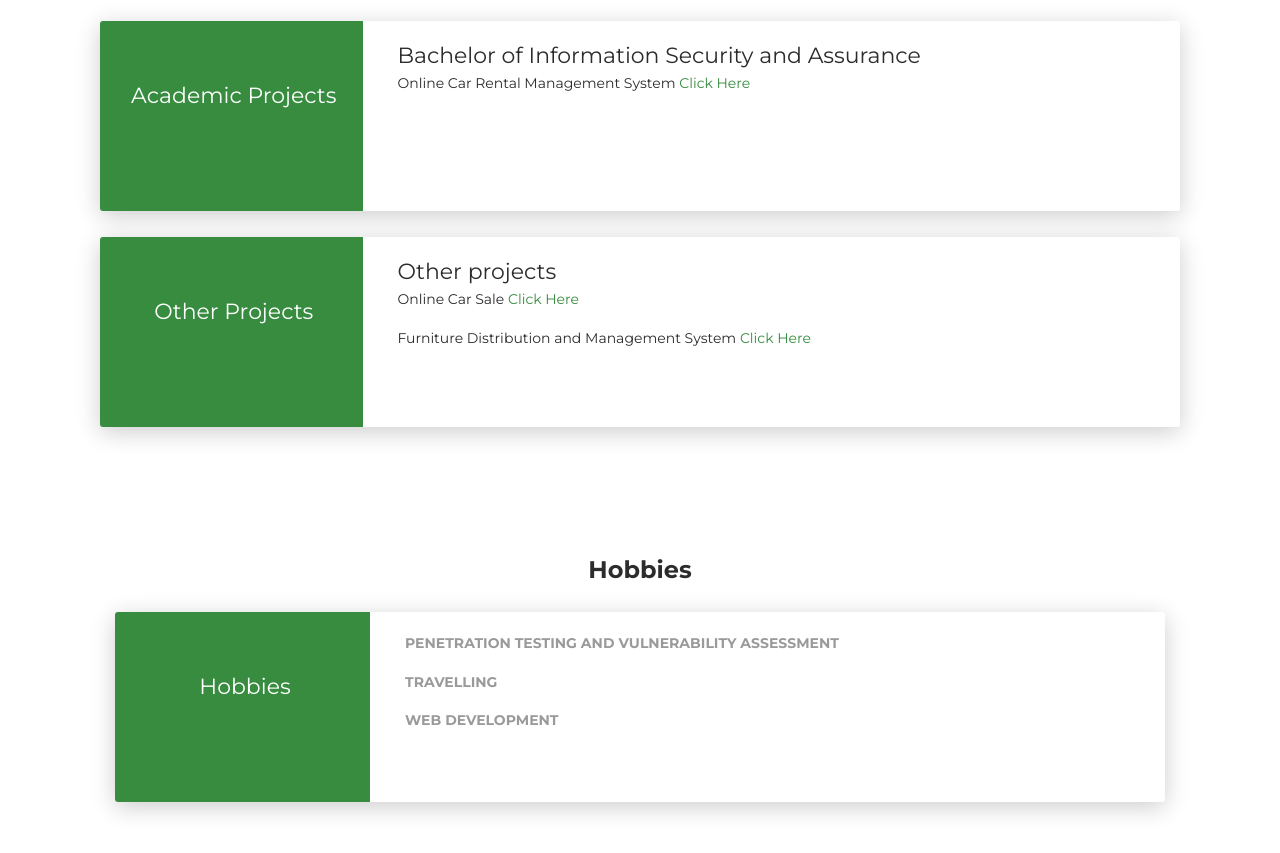
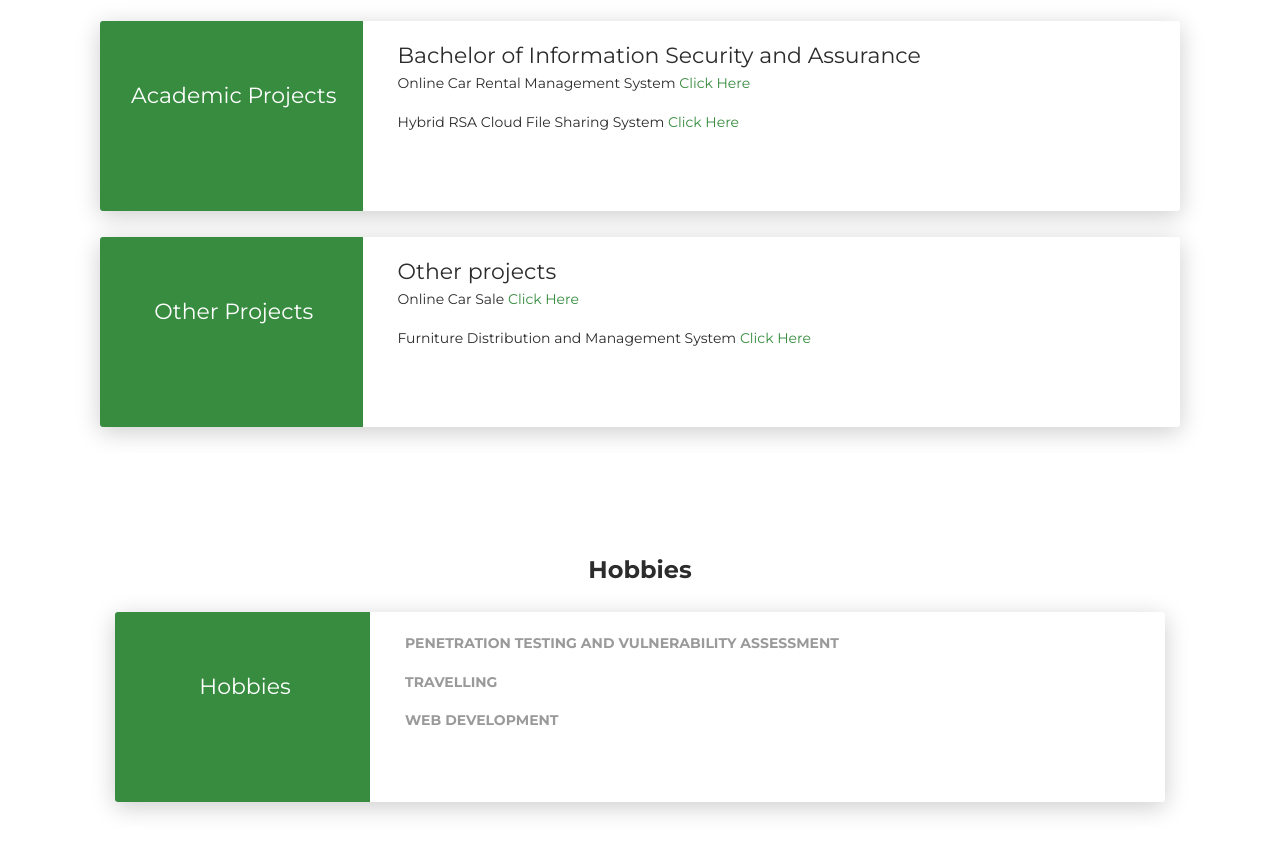
Before and after one commit to mazambanit/cv, a plain HTML site: page index.html in a window 1280 px wide. Shown: the part 3318-4171 px from the top of the page. Drawn offline with Linux system fonts and the light colour scheme.

Commit message:
Update index.html

```diff
--- a/index.html
+++ b/index.html
@@ -218,6 +218,7 @@
           <div class="card-body">
             <div class="h5">Bachelor of Information Security and Assurance</div>
             <p>Online Car Rental Management System <a href="https://github.com/mazambani/hit200" target="_blank">Click Here</a></p>
+            <p>Hybrid RSA Cloud File Sharing System <a href="https://github.com/mazambani/hit200" target="_blank">Click Here</a></p>
           </div>
         </div>
       </div>
```
